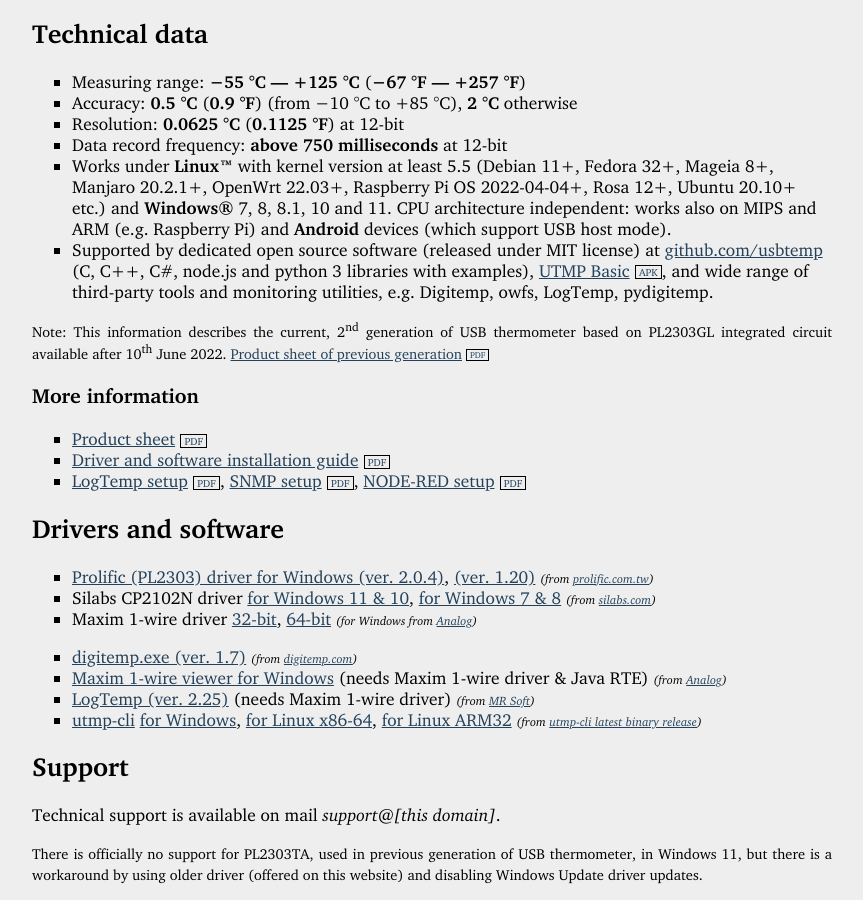
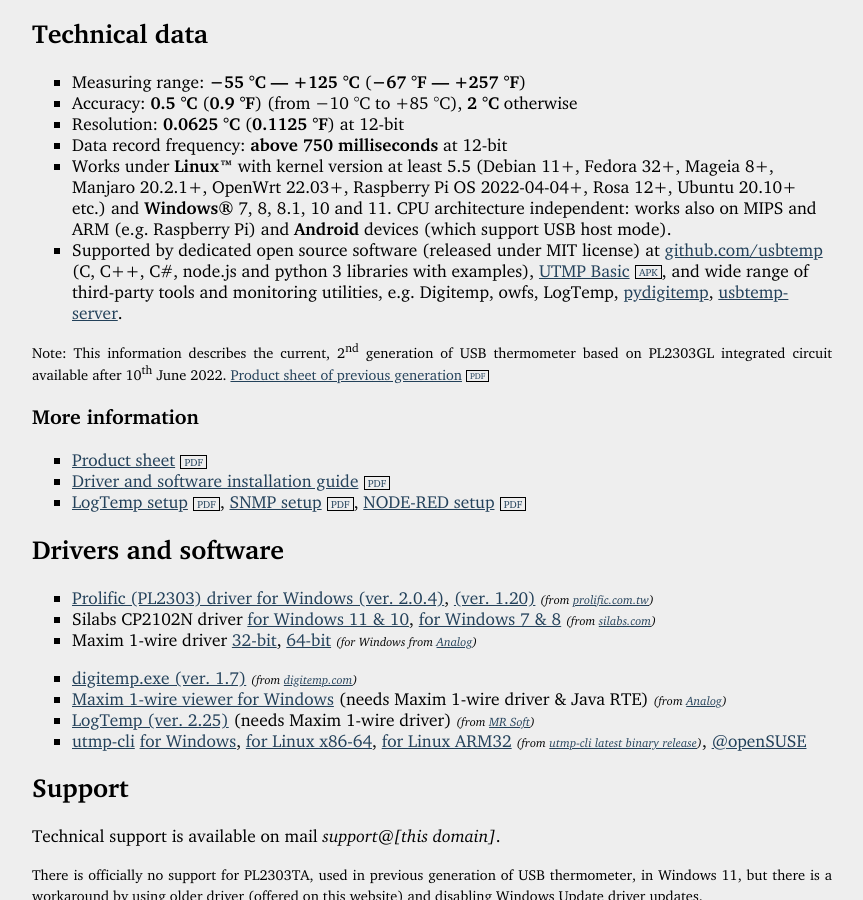
Before and after one commit to perproweb/utmp, a Jekyll site: the page index.html, which Jekyll copies as it is, in a window 1280 px wide and 900 px high, scrolled down 908 px. Shown: the whole window, without its empty margins (208-1071 px from the left). Built offline with Jekyll 4.4.1, drawn with Linux system fonts in a browser that asks for light colours.

Commit message:
20240402

```diff
--- a/index.html
+++ b/index.html
@@ -148,7 +148,7 @@
 <li>Resolution: <strong>0.0625 °C</strong> (<strong>0.1125 °F</strong>) at 12-bit</li>
 <li>Data record frequency: <strong>above 750 milliseconds</strong> at 12-bit</li>
 <li>Works under <strong>Linux™</strong> with kernel version at least 5.5 (Debian 11+, Fedora 32+, Mageia 8+, Manjaro 20.2.1+, OpenWrt 22.03+, Raspberry Pi OS 2022-04-04+, Rosa 12+, Ubuntu 20.10+ etc.) and <strong>Windows®</strong> 7, 8, 8.1, 10 and 11. CPU architecture independent: works also on MIPS and ARM (e.g. Raspberry Pi) and <strong>Android</strong> devices (which support USB host mode).</li>
-<li>Supported by dedicated open source software (released under MIT license) at <a href="https://github.com/usbtemp" rel="noreferrer" target="_blank">github.com/usbtemp</a> (C, C++, C#, node.js and python 3 libraries with examples), <a class="apk" href="https://files.perpro.si/utmp_basic_v0-2-5.apk" target="_blank">UTMP Basic</a>, and wide range of third-party tools and monitoring utilities, e.g. Digitemp, owfs, LogTemp, pydigitemp.</li>
+<li>Supported by dedicated open source software (released under MIT license) at <a href="https://github.com/usbtemp" rel="noreferrer" target="_blank">github.com/usbtemp</a> (C, C++, C#, node.js and python 3 libraries with examples), <a class="apk" href="https://files.perpro.si/utmp_basic_v0-2-6.apk" target="_blank">UTMP Basic</a>, and wide range of third-party tools and monitoring utilities, e.g. Digitemp, owfs, LogTemp, <a href="https://pypi.org/project/pydigitemp/" rel="noreferrer" target="_blank">pydigitemp</a>, <a href="https://github.com/mfederczuk/usbtemp-server" rel="noreferrer" target="_blank">usbtemp-server</a>.</li>
 </ul>
 <p>
 <small>
@@ -173,7 +173,7 @@
 <li><a href="https://usbtemp.s3.amazonaws.com/software/digitemp.exe">digitemp.exe (ver. 1.7)</a> <i>(from <a href="https://digitemp.com/software/windows/index.html" rel="noreferrer nofollow" target="_blank">digitemp.com</a>)</i></li>
 <li><a href="https://usbtemp.s3.amazonaws.com/software/onewireviewer.zip">Maxim 1-wire viewer for Windows</a> (needs Maxim 1-wire driver &amp; Java RTE) <i>(from <a href="https://www.analog.com/en/design-center/evaluation-hardware-and-software/1-wire-sdks/viewer.html" rel="noreferrer nofollow" target="_blank">Analog</a>)</i></li>
 <li><a href="https://usbtemp.s3.amazonaws.com/software/logtemp-v225.exe">LogTemp (ver. 2.25)</a> (needs Maxim 1-wire driver) <i>(from <a href="https://www.mrsoft.fi/ohj01en.htm" rel="noreferrer nofollow" target="_blank">MR Soft</a>)</i></li>
-<li><a href="https://github.com/usbtemp/utmp-cli/">utmp-cli</a> <a href="/cli.exe">for Windows</a>, <a href="/cli">for Linux x86-64</a>, <a href="/cli-arm32">for Linux ARM32</a> <i>(from <a href="https://github.com/usbtemp/utmp-cli/releases/latest" rel="noreferrer nofollow" target="_blank">utmp-cli latest binary release</a>)</i></li>
+<li><a href="https://github.com/usbtemp/utmp-cli/">utmp-cli</a> <a href="/cli.exe">for Windows</a>, <a href="/cli">for Linux x86-64</a>, <a href="/cli-arm32">for Linux ARM32</a> <i>(from <a href="https://github.com/usbtemp/utmp-cli/releases/latest" rel="noreferrer nofollow" target="_blank">utmp-cli latest binary release</a>)</i>, <a href="https://software.opensuse.org/package/utmp-cli" rel="noreferrer nofollow" target="_blank">@openSUSE</a></li>
 </ul>
 
 <h2>Support</h2>
```
Also changed, not shown: other parts of index.html (+1 -1 lines).
